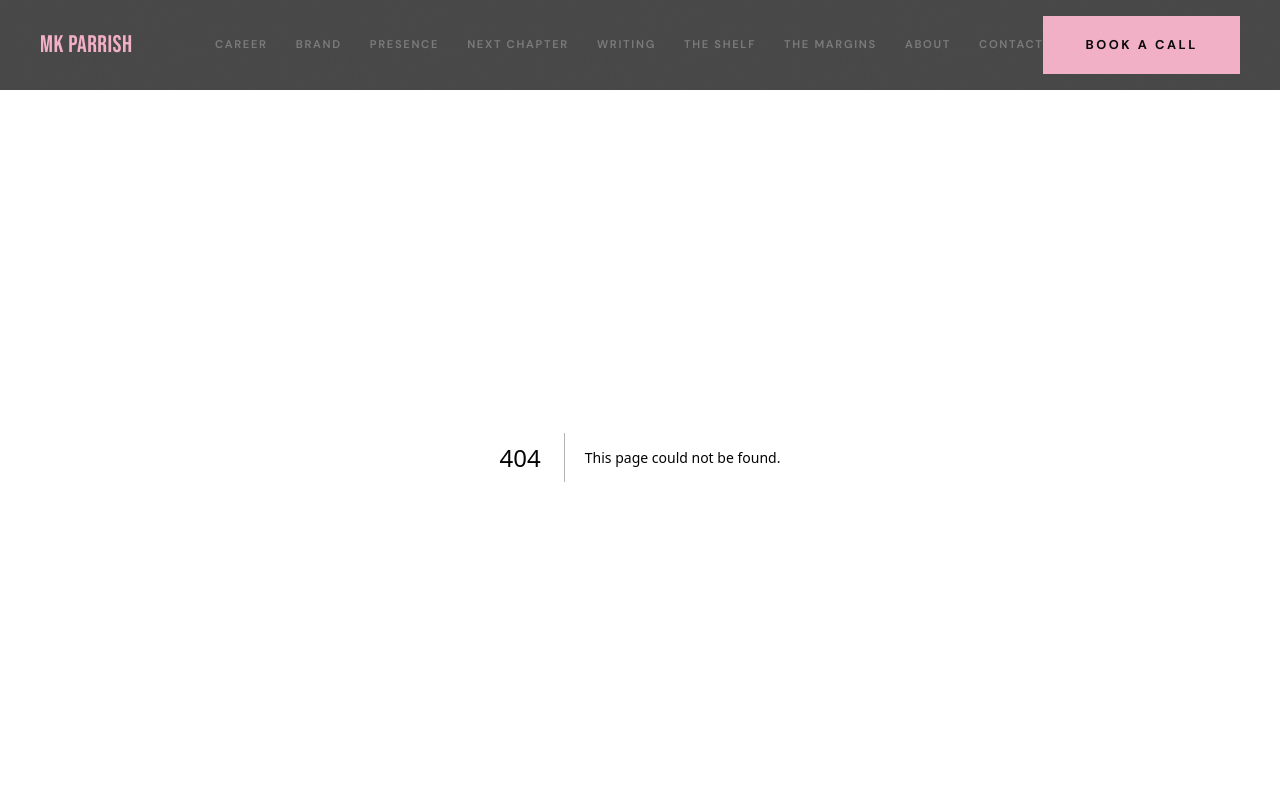
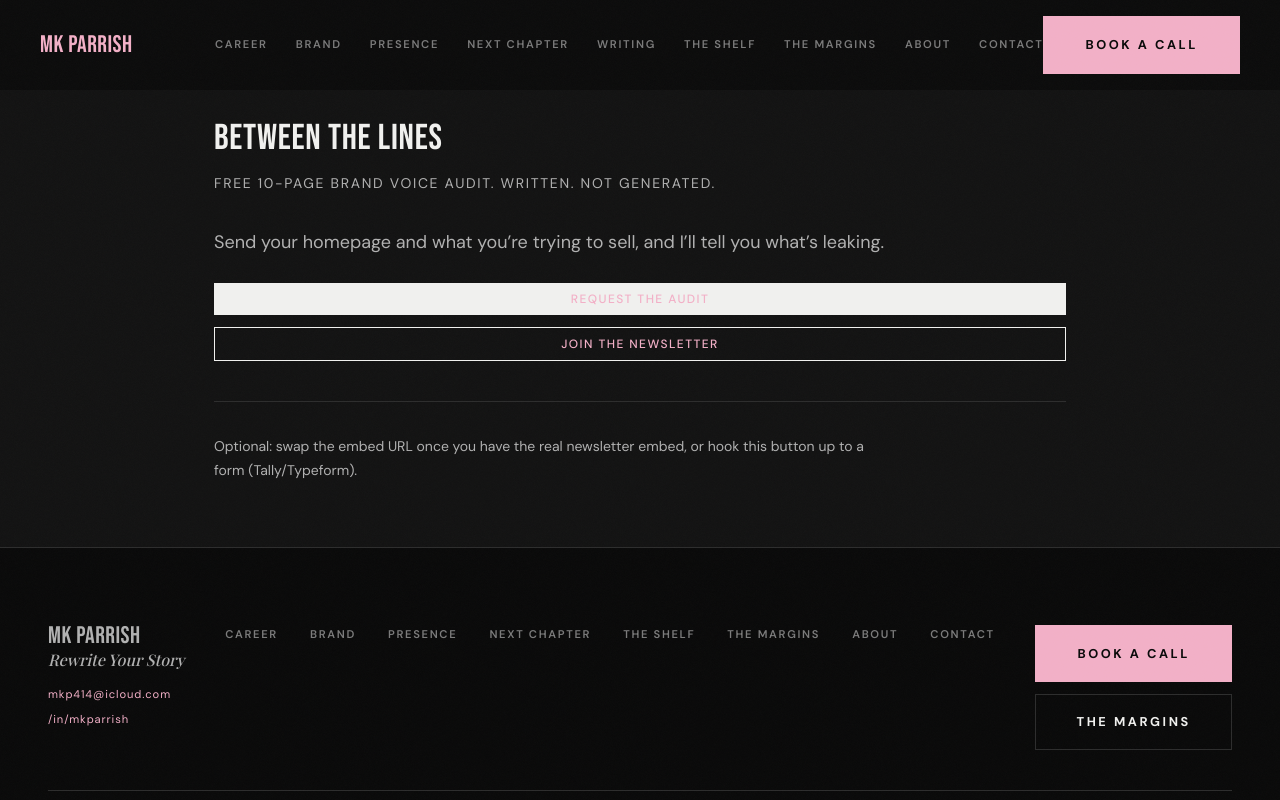
Before and after one commit to empathicmk-svg/mkparrish-site, a Next.js app: page /between-the-lines in a window 1280 px wide. Before the commit this address had no page. Shown: the top 800 px of the page. Built offline with nearby package versions, Linux system fonts and the light colour scheme; a web font is replaced by a local one.

Commit message:
Create page.tsx

```diff
--- /dev/null
+++ b/app/between-the-lines/page.tsx
@@ -0,0 +1,39 @@
+export const metadata = {
+  title: 'Between the Lines — MK Parrish',
+  description: 'Free 10-page brand voice audit. Written. Not generated.',
+};
+
+export default function Page() {
+  return (
+    <main className="mx-auto max-w-[900px] px-6 py-16 text-pearl">
+      <h1 className="font-display text-4xl uppercase tracking-[0.12em]">Between the Lines</h1>
+      <p className="mt-4 text-ash text-sm uppercase tracking-[0.12em]">Free 10-page brand voice audit. Written. Not generated.</p>
+
+      <p className="mt-8 text-lg text-pearl">
+        Send your homepage and what you’re trying to sell, and I’ll tell you what’s leaking.
+      </p>
+
+      <div className="mt-6 flex flex-col gap-3">
+        <a
+          className="inline-flex items-center justify-center rounded-sm bg-pearl px-4 py-2 text-xs font-medium uppercase tracking-[0.12em] text-void hover:bg-graphite"
+          href="mailto:mkp414@icloud.com?subject=Between%20the%20Lines%20Audit&body=Homepage%20URL:%20%0AFocus%20area:%20">
+          Request the audit
+        </a>
+        <a
+          className="inline-flex items-center justify-center rounded-sm border border-pearl px-4 py-2 text-xs font-medium uppercase tracking-[0.12em] text-pearl hover:border-graphite"
+          href="https://mkparrish.substack.com/embed"
+          target="_blank"
+          rel="noreferrer"
+        >
+          Join the newsletter
+        </a>
+      </div>
+
+      <div className="mt-10 border-t border-graphite pt-8 text-sm text-ash">
+        <p>
+          Optional: swap the embed URL once you have the real newsletter embed, or hook this button up to a form (Tally/Typeform).
+        </p>
+      </div>
+    </main>
+  );
+}
```
